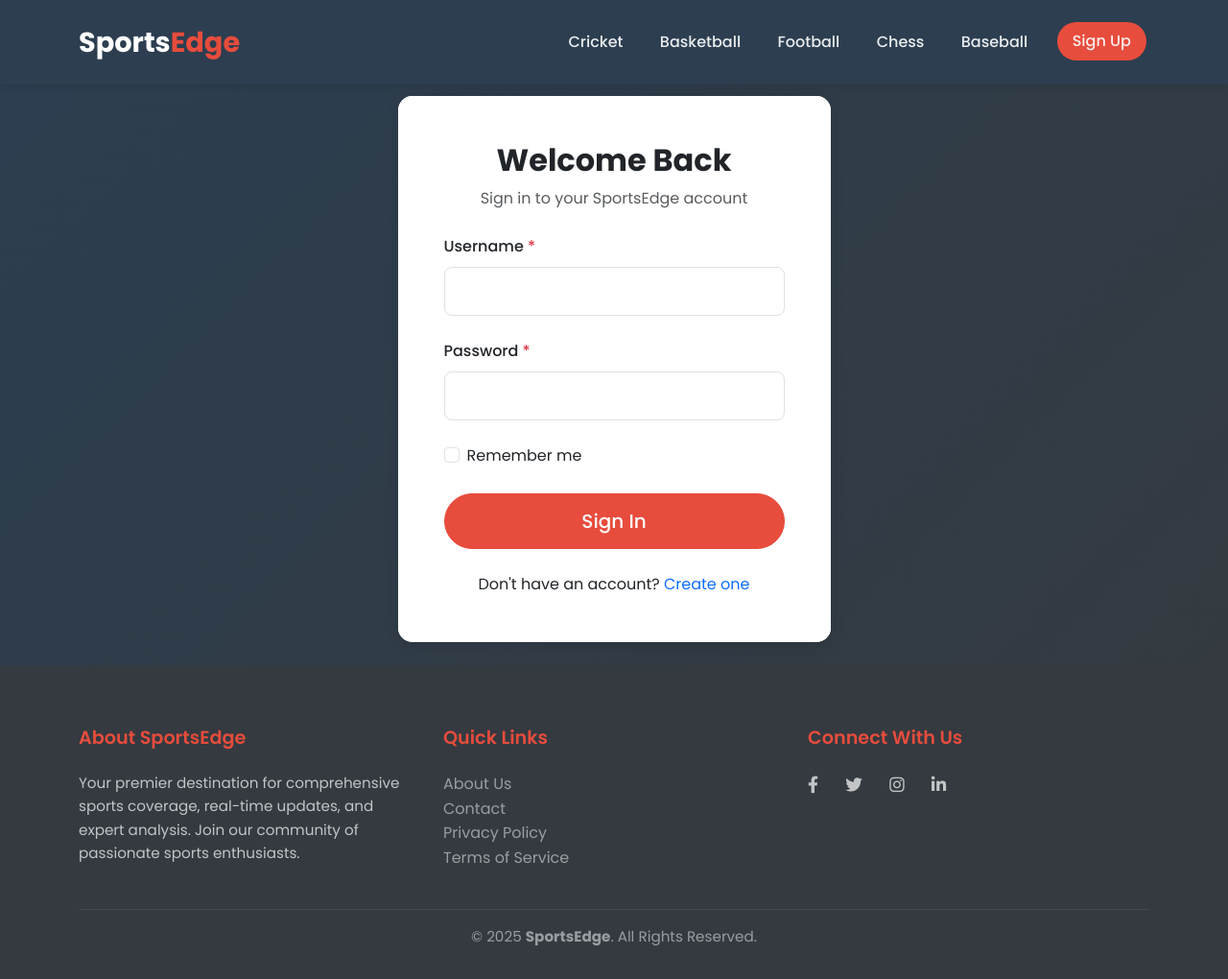
After one commit to QASIM-LOKHANDWALA/SportsEdge, a Django app: template user_authentication/templates/user_authentication/login.html in a window 1280 px wide. The commit adds this page. Shown: the whole page at 96% size. Run offline with Django 5.2, Linux system fonts and the light colour scheme; the template is opened without the code that fills it: values that come from a table or form of the project are taken from there, others are empty.

Commit message:
Create Login Page

```diff
--- /dev/null
+++ b/user_authentication/templates/user_authentication/login.html
@@ -0,0 +1,124 @@
+{% extends "layout.html" %}
+{% load static %}
+
+{% block title %}Sign In{% endblock %}
+
+{% block content %}
+<section class="bg-gradient-custom text-white py-4">
+    <div class="container">
+        <div class="row justify-content-center">
+            <div class="col-lg-5">
+                <div class="card border-0 shadow-custom">
+                    <div class="card-body p-4 p-md-5">
+                        <div class="text-center mb-4">
+                            <h2 class="fw-bold text-dark">Welcome Back</h2>
+                            <p class="text-muted">Sign in to your SportsEdge account</p>
+                        </div>
+
+                        <form method="post" action="{% url 'login' %}">
+                            {% csrf_token %}
+
+                            {% if messages %}
+                                {% for message in messages %}
+                                    <div class="alert alert-{% if message.tags == 'error' %}danger{% else %}{{ message.tags }}{% endif %} mb-4">
+                                        {{ message }}
+                                    </div>
+                                {% endfor %}
+                            {% endif %}
+
+                            {% if form.errors %}
+                                <div class="alert alert-danger">
+                                    <strong>Invalid username or password.</strong> Please try again.
+                                </div>
+                            {% endif %}
+
+                            <div class="mb-4">
+                                <label for="username" class="form-label text-dark">
+                                    Username <span class="text-danger">*</span>
+                                </label>
+                                <input type="text" name="username" class="form-control" id="username" required>
+                            </div>
+
+                            <div class="mb-4">
+                                <label for="password" class="form-label text-dark">
+                                    Password <span class="text-danger">*</span>
+                                </label>
+                                <input type="password" name="password" class="form-control" id="password" required>
+                            </div>
+
+                            <div class="mb-4 d-flex justify-content-between align-items-center">
+                                <div class="form-check">
+                                    <input type="checkbox" class="form-check-input" id="remember-me" name="remember">
+                                    <label class="form-check-label text-dark" for="remember-me">
+                                        Remember me
+                                    </label>
+                                </div>
+                            </div>
+
+                            <div class="d-grid gap-2">
+                                <button type="submit" class="btn btn-custom btn-primary btn-lg">
+                                    Sign In
+                                </button>
+                            </div>
+
+                            <p class="text-center mt-4 mb-0">
+                                Don't have an account?
+                                <a href="{% url 'register' %}" class="text-primary text-decoration-none">Create one</a>
+                            </p>
+                        </form>
+                    </div>
+                </div>
+            </div>
+        </div>
+    </div>
+</section>
+
+<style>
+    .form-control {
+        padding: 0.8rem 1rem;
+        border-radius: 8px;
+        border: 1px solid #dee2e6;
+        font-size: 1rem;
+    }
+
+    .form-control:focus {
+        border-color: var(--secondary-color);
+        box-shadow: 0 0 0 0.2rem rgba(231, 76, 60, 0.25);
+    }
+
+    .form-label {
+        font-weight: 500;
+        margin-bottom: 0.5rem;
+    }
+
+    .form-check-input:checked {
+        background-color: var(--secondary-color);
+        border-color: var(--secondary-color);
+    }
+
+    .form-check-input:focus {
+        border-color: var(--secondary-color);
+        box-shadow: 0 0 0 0.2rem rgba(231, 76, 60, 0.25);
+    }
+
+    .btn-custom:hover {
+        transform: translateY(-1px);
+        box-shadow: 0 4px 12px rgba(231, 76, 60, 0.15);
+    }
+
+    .card {
+        border-radius: 15px;
+        overflow: hidden;
+    }
+
+    .card-body {
+        background-color: #fff;
+    }
+
+    @media (max-width: 768px) {
+        .card-body {
+            padding: 2rem !important;
+        }
+    }
+</style>
+{% endblock %}
--- a/user_authentication/views.py
+++ b/user_authentication/views.py
@@ -1,7 +1,8 @@
 from django.shortcuts import render,redirect
 from django.contrib.auth.forms import UserCreationForm, AuthenticationForm
-from django.contrib.auth import login, logout
+from django.contrib.auth import login, logout, authenticate
 from django import forms
+from django.contrib import messages
 
 class CustomUserCreationForm(UserCreationForm):
   username = forms.CharField(
@@ -18,15 +19,25 @@ def register_view(request):
   if request.method == 'POST':
     form = CustomUserCreationForm(request.POST)
     if form.is_valid():
-      user = form.save()
-      login(request,user)
-      return 'Success'
+      form.save()
+      return redirect('login')
   else:
     form = CustomUserCreationForm()
   return render(request, 'user_authentication/register.html', {'form': form})
 
 def login_view(request):
-  pass
+  if request.method == 'POST':
+    username = request.POST.get('username')
+    password = request.POST.get('password')
+    user = authenticate(request, username=username, password=password)
+
+    if user is not None:
+      login(request, user)
+      return redirect('home')
+    else:
+      messages.error(request, 'Invalid username or password.')
+  return render(request, 'user_authentication/login.html')
 
 def logout_view(request):
-  pass
+  logout(request)
+  return redirect('login')
```
Also changed, not shown: user_authentication/templates/user_authentication/register.html (+64 -133 lines).
